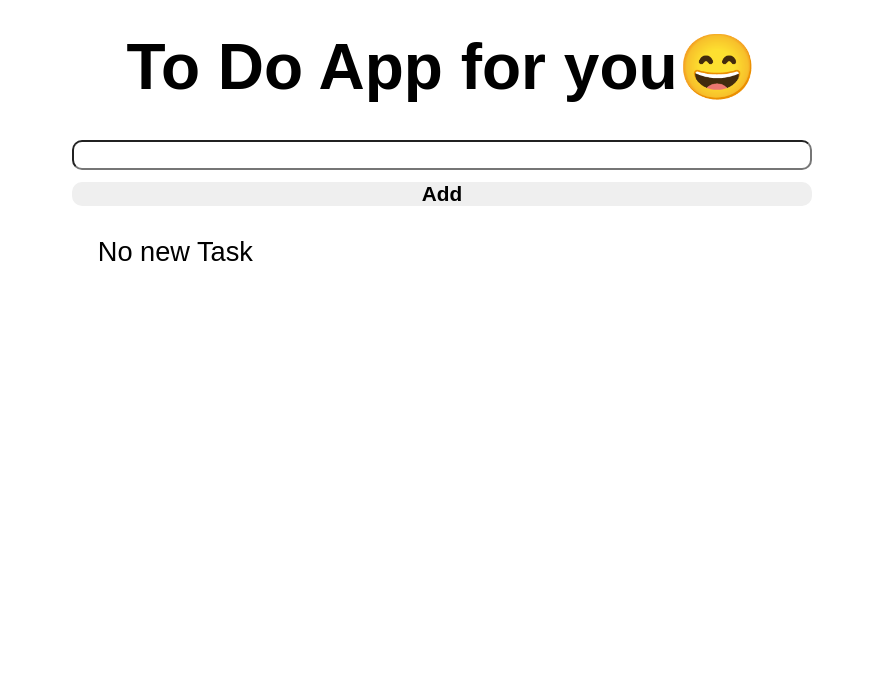
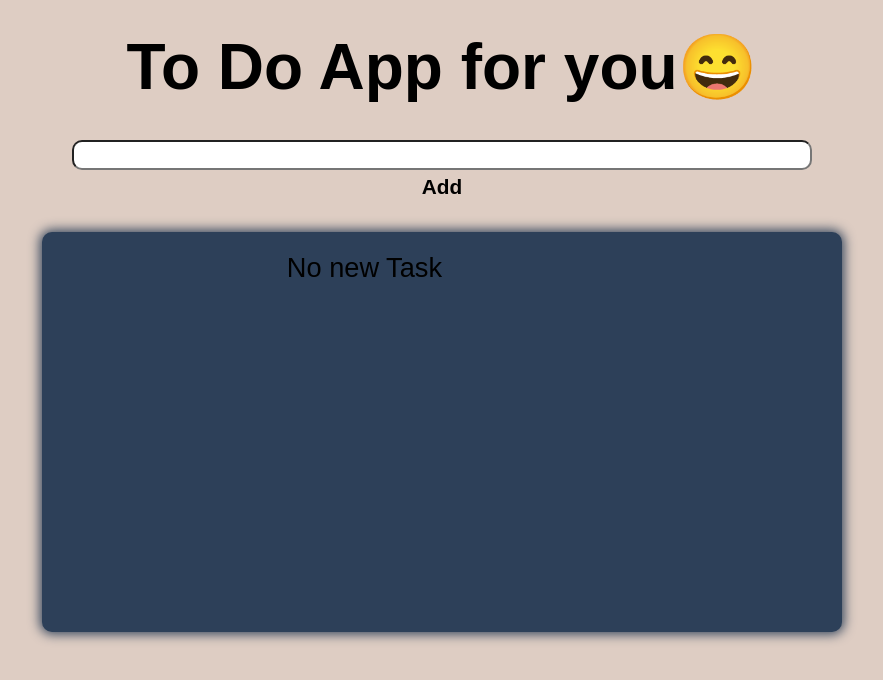
Before and after one commit to Majzerek/ToDo, a React (Create React App) app in the folder todolist/: page / in a window 1280 px wide. Shown: the top 680 px of the page, without its empty margins (198-1081 px from the left). Built offline with nearby package versions, Linux system fonts and the light colour scheme.

Commit message:
working on css

```diff
--- a/todolist/src/index.css
+++ b/todolist/src/index.css
@@ -4,17 +4,22 @@
   box-sizing: border-box;
 }
 :root {
-  --main-bg-color: ;
+  --main-bg-color: #DECDC3;
   --second-bg-color: ;
+  --focus-color: #2D4059;
+  --text-color-main: #E5E5E5;
   --title-sizing: 2rem ;
   --list-sizing: 1.7rem;
-  --btn-text-sizing: 1.3rem
+  --btn-text-sizing: 1.3rem;
+  --btn-delete-color: #F02A71;
+  --btn-delete-hover: #EA5455;
 }
 body {
   font-family: Arial, "Helvetica Neue", Helvetica, sans-serif;
   height: 100vh;
   max-width: 800px;
   margin: 0 auto;
+  background-color: var(--main-bg-color);
 }
 
 .todo {
@@ -40,35 +45,55 @@ body {
   line-height: 30px;
   text-align: center;
   border-radius: 10px;
+  transition: .2s linear;
 }
 .todo__form input:focus-visible{
-  background-color: royalblue;
-  color: #fff
+  background-color: var(--focus-color);
+  color: #fff;
+  box-shadow: 0 0 5px 3px var(--focus-color)
 }
+
+/* container with list element */
 .todo__list--container{
   width: 100%;
-  height: 90%;
+  height:100%;
+  min-height: 400px;
   margin: 30px auto;
-  text-align: center;
+  display: flex;
+  justify-content:center;
+  background-color: var(--focus-color);
+  border-radius: 10px;
+  box-shadow: 0 0 12px 2px var(--focus-color) ;
+
 }
 .todo__list--order {
   display: grid;
-  grid-template-columns: 1fr 1fr 1fr;
+  grid-template-columns: 1fr 1fr ;
+  margin-top: 20px;
+
 }
+
+
 .todo__list--order input {
+  width: 20px;
+  height: 20px;
   margin-right: 15px;
 }
+
+/* ul container */
 .todo__list--element {
-  display: flex;
   list-style: none;
-  justify-content: space-around;
   padding: 10px;
 }
+
+/* single task li */
 .task {
   width: 50%;
-  margin: 0 auto;
+  color: var(--text-color-main);
+  word-break: break-all;
+
 }
-
+/* buttons */
 
 .btn {
   font-size: var(--btn-text-sizing);
@@ -76,16 +101,32 @@ body {
   border-radius: 10px;
   border: none;
   cursor: pointer;
-transition: .1s linear;
+  transition: .1s linear;
 }
-.btn:hover {
-  background-color:grey;
-}
+
 
 .btn-delete {
   margin-left: 15px;
   width: 80px;
+  background-color: var(--btn-delete-color);
+  color: #14103B;
+  transition: .2s linear;
+}
+.btn-delete:hover {
+  background-color: var(--btn-delete-hover);
+  color: #fff;
+
 }
 .btn-submit {
+  height: 30px;
   margin-top: 10px;
+  width: 50px;
+  margin: 0 auto;
+  background-color: var(--main-bg-color);
+  transition: .2s linear;
 }
+.btn-submit:hover {
+  background-color: var(--focus-color);
+  width: 100%;
+  color: var(--text-color-main)
+}
```
